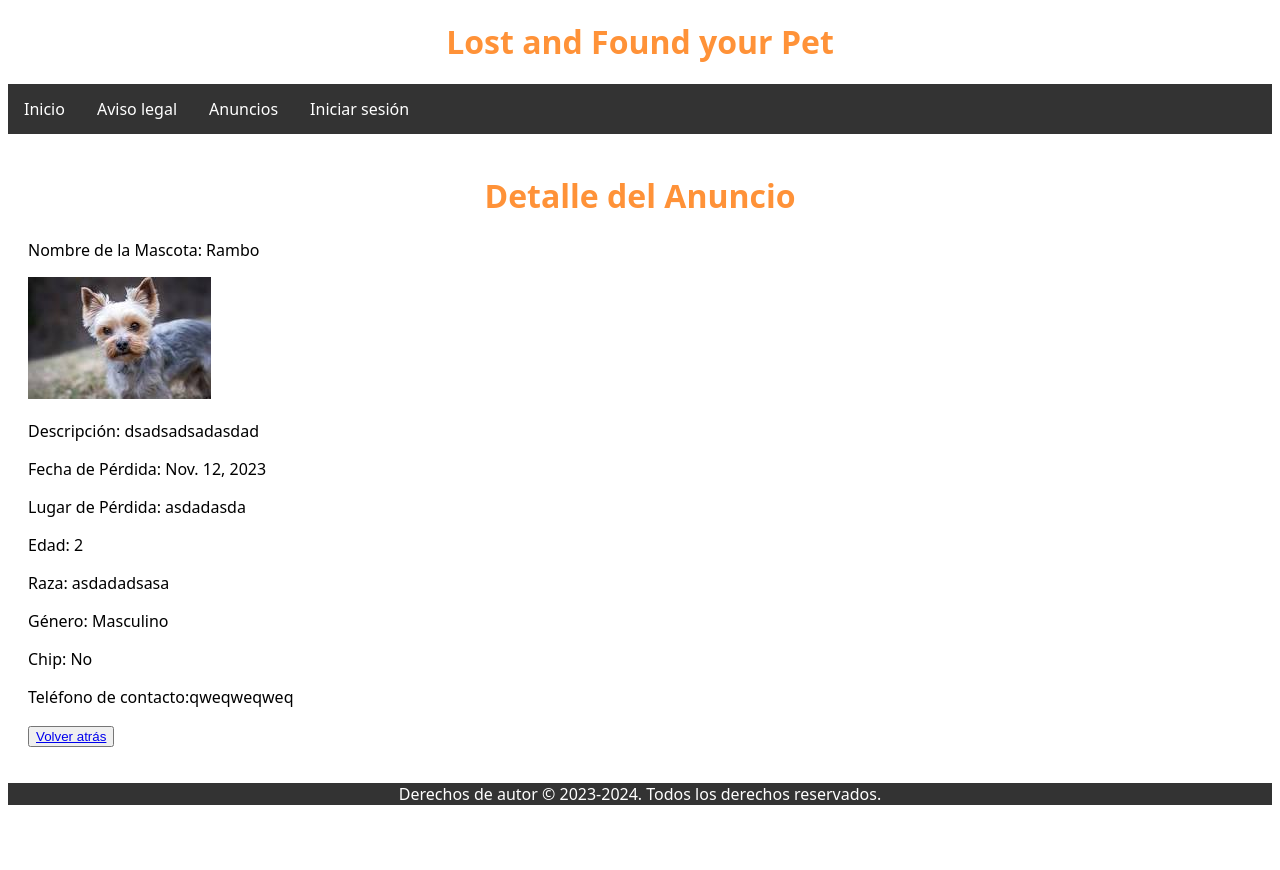
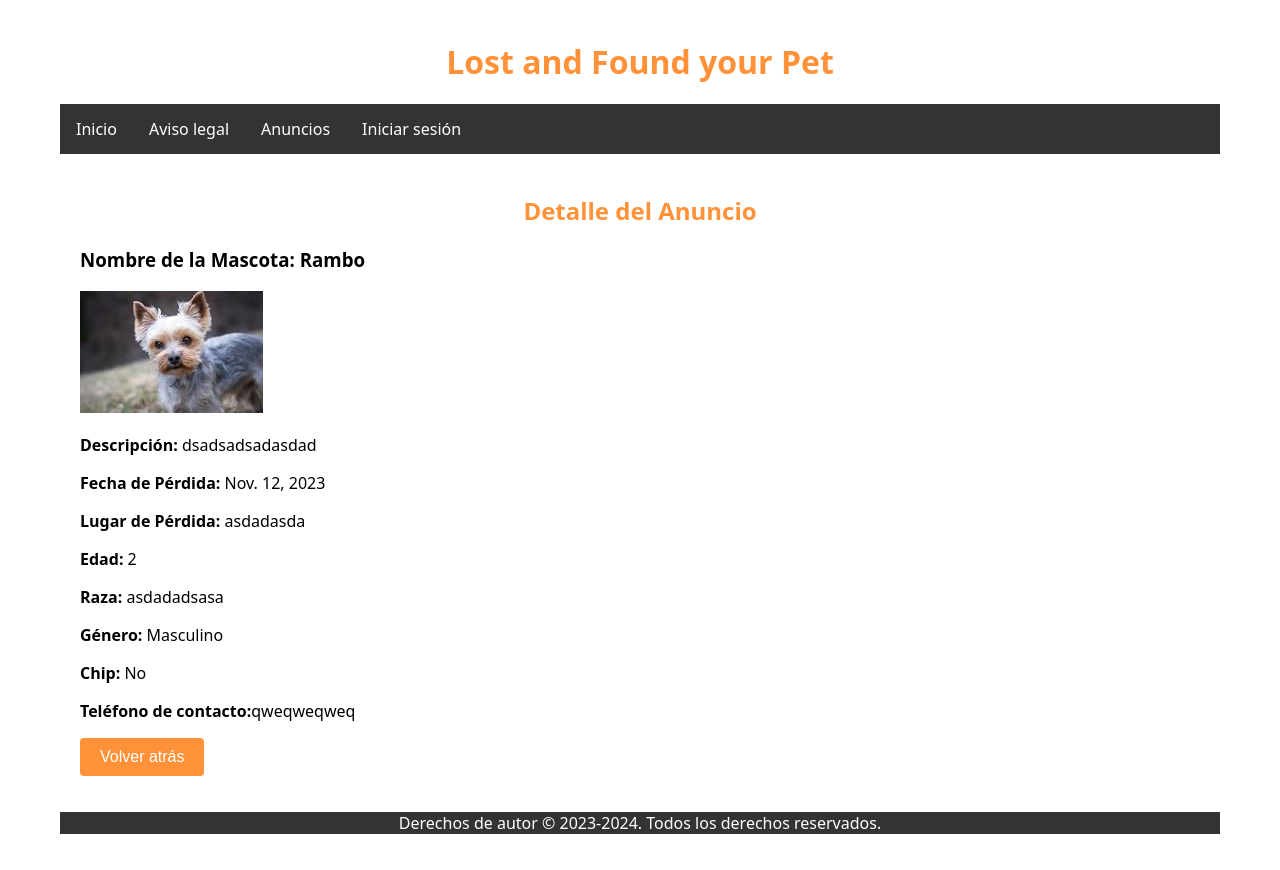
Before and after one commit to AlejandroAS01/Proyecto_final_Daw, a Django app: page /anuncios/5/ in a window 1280 px wide. Before the commit the page ends 805 px from the top, so only its background shows below. Run offline with Django 3.2, Linux system fonts and the light colour scheme; data comes from the database, SQL or seed files in the repository.

Commit message:
Cambios de estilo

```diff
--- a/templates/anuncio_mascota.html
+++ b/templates/anuncio_mascota.html
@@ -1,18 +1,18 @@
 {% extends 'base.html' %}
 {% block content %}
-
-    <h1>Detalle del Anuncio</h1>
-    <p>Nombre de la Mascota: {{ anuncio.nombre }}</p>
+<h2>Detalle del Anuncio</h2>
+<div>
+    <h3>Nombre de la Mascota: {{ anuncio.nombre }}</h3>
     <img src="{{ anuncio.imagen.url }}" alt="Imagen de la mascota">
-    <p>Descripción: {{ anuncio.descripcion }}</p>
-    <p>Fecha de Pérdida: {{ anuncio.fecha_perdida }}</p>
-    <p>Lugar de Pérdida: {{ anuncio.lugar_perdida }}</p>
-    <p>Edad: {{anuncio.edad}}</p>
-    <p>Raza: {{anuncio.raza}}</p>
-    <p>Género: {{anuncio.genero}}</p>
-    <p>Chip: {{anuncio.lleva_chip}}</p>
-    <p>Teléfono de contacto:{{anuncio.telefono_contacto}}</p>
-
+    <p><b>Descripción:</b> {{ anuncio.descripcion }}</p>
+    <p><b>Fecha de Pérdida:</b> {{ anuncio.fecha_perdida }}</p>
+    <p><b>Lugar de Pérdida:</b> {{ anuncio.lugar_perdida }}</p>
+    <p><b>Edad:</b> {{anuncio.edad}}</p>
+    <p><b>Raza:</b> {{anuncio.raza}}</p>
+    <p><b>Género:</b> {{anuncio.genero}}</p>
+    <p><b>Chip:</b> {{anuncio.lleva_chip}}</p>
+    <p><b>Teléfono de contacto:</b>{{anuncio.telefono_contacto}}</p>
+</div>
     <!-- Botón para volver atrás -->
-    <button><a href="javascript:history.go(-1)">Volver atrás</a></button>
+    <a href="javascript:history.go(-1)"><button>Volver atrás</button></a>
     {% endblock %}
--- a/templates/anuncios.html
+++ b/templates/anuncios.html
@@ -15,7 +15,7 @@
             <p>{{ anuncio.raza }}</p>
             <p>{{ anuncio.descripcion }}</p>
             <p>{{ anuncio.telefono_contacto }}</p>
-            <a href="{% url 'anuncio_mascota' anuncio.id %}">Ver detalles</a>
+            <a href="{% url 'anuncio_mascota' anuncio.id %}"><button>Ver detalles</button></a>
         </div>
     {% endfor %}
 </div>
--- a/templates/base.html
+++ b/templates/base.html
@@ -8,7 +8,26 @@
     <style>
         body {
             font-family: system-ui, -apple-system, BlinkMacSystemFont, 'Segoe UI', Roboto, Oxygen, Ubuntu, Cantarell, 'Open Sans', 'Helvetica Neue', sans-serif;
+            display: flex;
+            justify-content: center;
+            align-items: center;
+            min-height: 100vh;
+            margin: 0;
+            padding: 0;
         }
+
+        .container {
+            width: 100%;
+            max-width: 1200px;
+            padding: 20px;
+            box-sizing: border-box;
+        }
+
+        footer {
+            text-align: center;
+            padding: 10px 0;
+        }
+
         h1 {
             color: #ff9238;
             text-align: center;
@@ -99,9 +118,42 @@
             text-align: center;
         }
 
+        .form-control {
+            display: block;
+            width: 100%;
+            padding: 10px;
+            margin-bottom: 10px;
+            font-size: 16px;
+            line-height: 1.5;
+            color: #495057;
+            background-color: #fff;
+            background-clip: padding-box;
+            border: 1px solid #ced4da;
+            border-radius: 4px;
+            box-shadow: inset 0 1px 1px rgba(0, 0, 0, 0.075);
+            transition: border-color 0.15s ease-in-out, box-shadow 0.15s ease-in-out;
+        }
+
+        .form-control:focus {
+            border-color: #ff0000;
+            outline: 0;
+            box-shadow: 0 0 0 0.2rem rgba(255, 0, 0, 0.25);
+        }
+
+        button {
+            padding: 10px 20px;
+            font-size: 16px;
+            color: #fff;
+            background-color: #ff9238;
+            border: none;
+            border-radius: 4px;
+            cursor: pointer;
+            transition: background-color 0.3s ease;
+        }
     </style>
 </head>
 <body>
+    <div class="container">
     <h1 >Lost and Found your Pet</h1>
     <nav>
         <ul>
@@ -130,5 +182,6 @@
         <!-- Pie de página común -->
         <p>Derechos de autor © 2023-2024. Todos los derechos reservados.</p>
     </div>
+    </div>
 </body>
 </html>
--- a/templates/crear_anuncio_mascota.html
+++ b/templates/crear_anuncio_mascota.html
@@ -5,5 +5,4 @@
         {% csrf_token %}
         {{ form.as_p }}
         <button type="submit">Guardar Anuncio</button>
-        <button><a href="javascript:history.go(-1)">Volver atrás</a></button>
-{% endblock %}
+        {% endblock %}
--- a/templates/home.html
+++ b/templates/home.html
@@ -14,7 +14,7 @@
             <div>
                 <h2>Anuncios Destacados</h1>
                     <div class="contenedor_tarjetas">
-                    {% for anuncio in anuncios %}
+                    {% for anuncio in anuncios|slice:"-3:" %}
                     <div class="tarjeta_anuncio">
                         <h3>{{ anuncio.nombre }}</h3>
                         <img src="{{ anuncio.imagen.url }}" alt="Imagen de la mascota">
@@ -26,7 +26,7 @@
                         <p>{{ anuncio.descripcion }}</p>
                         <p>{{ anuncio.telefono_contacto }}</p>
 
-                        <a href="{% url 'anuncio_mascota' anuncio.id %}">Ver detalles</a>
+                        <a href="{% url 'anuncio_mascota' anuncio.id %}"><button>Ver detalles</button></a>
                     </div>
                 {% endfor %}
             </div>
--- a/templates/mi_usuario.html
+++ b/templates/mi_usuario.html
@@ -16,7 +16,7 @@
             <p>{{ anuncio.raza }}</p>
             <p>{{ anuncio.descripcion }}</p>
             <p>{{ anuncio.telefono_contacto }}</p>
-            <a href="{% url 'anuncio_mascota' anuncio.id %}">Ver detalles</a>
+            <a href="{% url 'anuncio_mascota' anuncio.id %}"><button>Ver detalles</button></a>
         </div>
     {% endfor %}
 </div>
```
Also changed, not shown: Anuncios/forms.py (+13 -1 lines), media/mascotas_imagenes/Captura_de_pantalla_2022-11-03_230644_0G3rrZn.jpg (added). Lines whose indentation alone changed are shown as unchanged.
